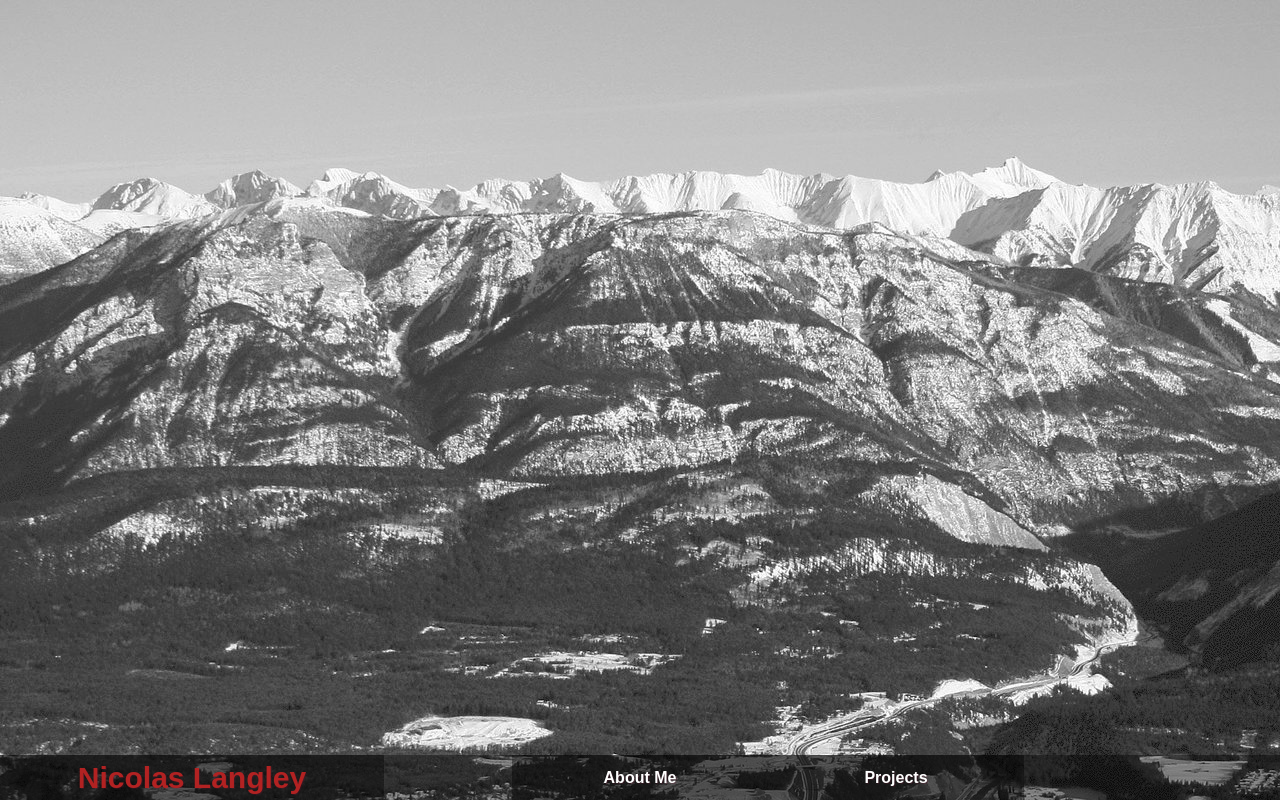
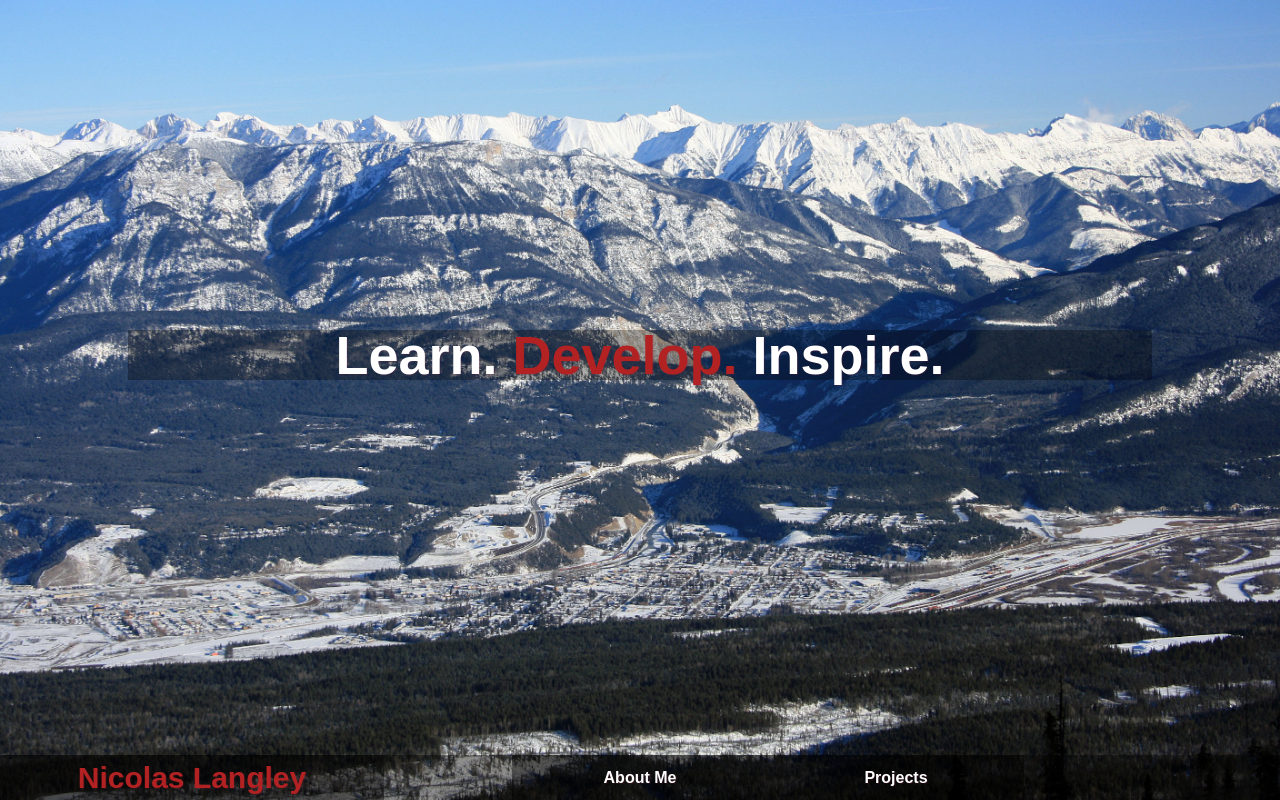
Before and after one commit to nicolaslangley/nicolaslangley.github.io, a plain HTML site: page index.html in a window 1280 px wide. Shown: the top 800 px of the page. Drawn offline with Linux system fonts and the light colour scheme; grey boxes are pictures that could not be loaded.

Commit message:
Changed to color pictures and added main screen center header

```diff
--- a/index.html
+++ b/index.html
@@ -20,6 +20,7 @@
 <!--    Main display area -->
     <div class="main-scroll">
       <section class="panel golden" id="golden-panel">
+        <h2> <span class="content-header" id="main-header">Learn. <span style="color: #B22222;">Develop.</span> Inspire.</span> </h2>
       </section>
       <section class="panel mcgill" id="mcgill-panel">
         <h2> <span class="content-header">Who am I?</span> </h2>
--- a/style.css
+++ b/style.css
@@ -9,7 +9,8 @@ body {
   height: 100%;
   top: 0;
   left: 0;
-  font: 18px/30px fantasy;
+  font-family: 'Arial Rounded MT Bold', 'Helvetica Rounded', Arial, sans-serif;
+  font: 18px/30px;
 }
 
 /*Overlap the input and the link*/
@@ -302,15 +303,18 @@ body {
 
 /*Add specific backgrounds for the different panels*/
 .golden {
-  background: url("./assets/golden_view_bw.jpg");
+  background: url("./assets/golden_view.jpg");
+  background-size: cover;
 }
 
 .mcgill {
-  background: url("./assets/mcgill_winter_bw.jpg");
+  background: url("./assets/mcgill_winter.jpg");
+  background-size: cover;
 }
 
 .ucla {
-  background: url("./assets/ucla_campus_bw.jpg");
+  background: url("./assets/ucla_campus.jpg");
+  background-size: cover;
 }
 
 #home-header {
@@ -322,6 +326,10 @@ body {
   padding-right:1%;
   padding-left:1%;
   color: #B22222;
+}
+
+.content-header#main-header {
+  color: #fff;
 }
 
 .content-text {
```
